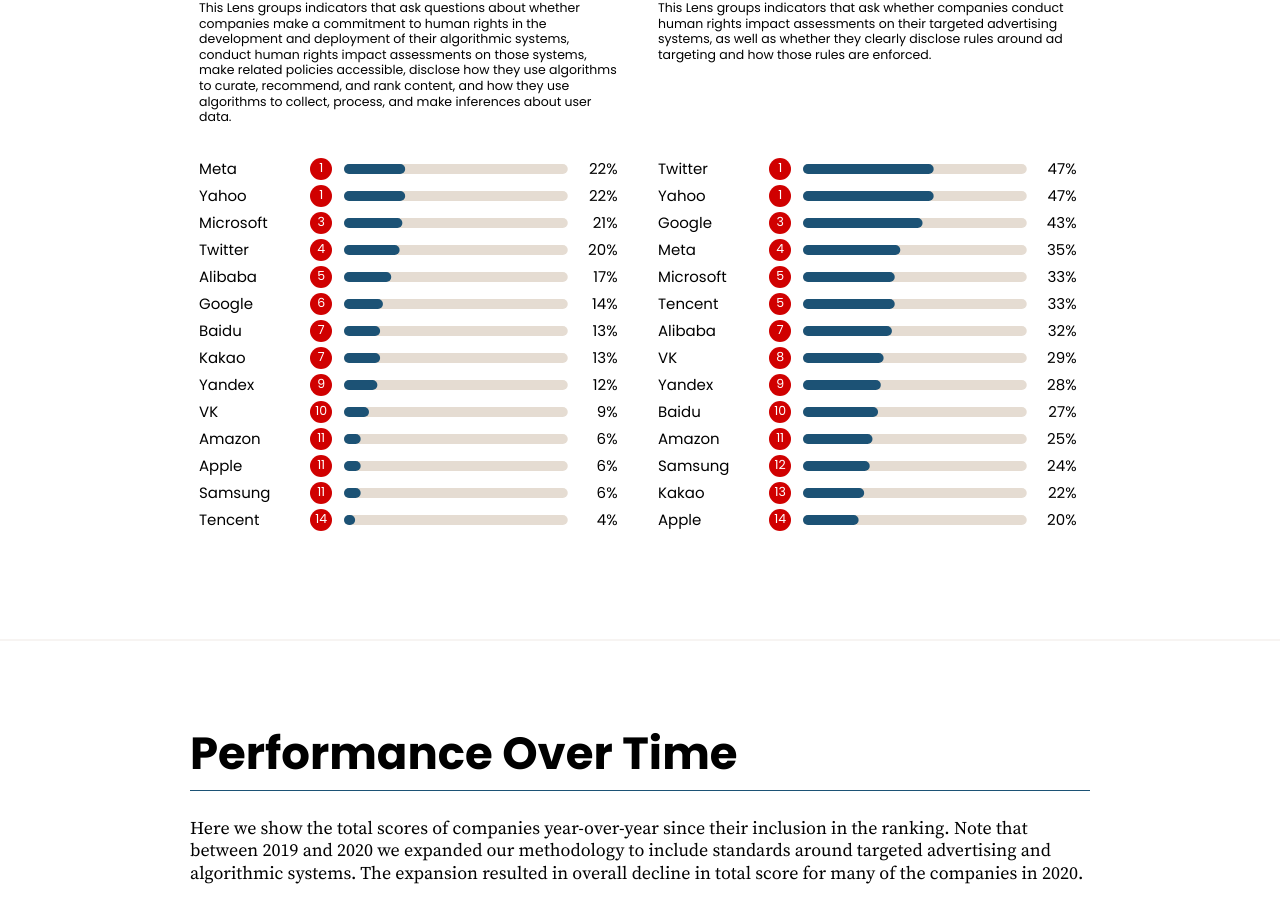
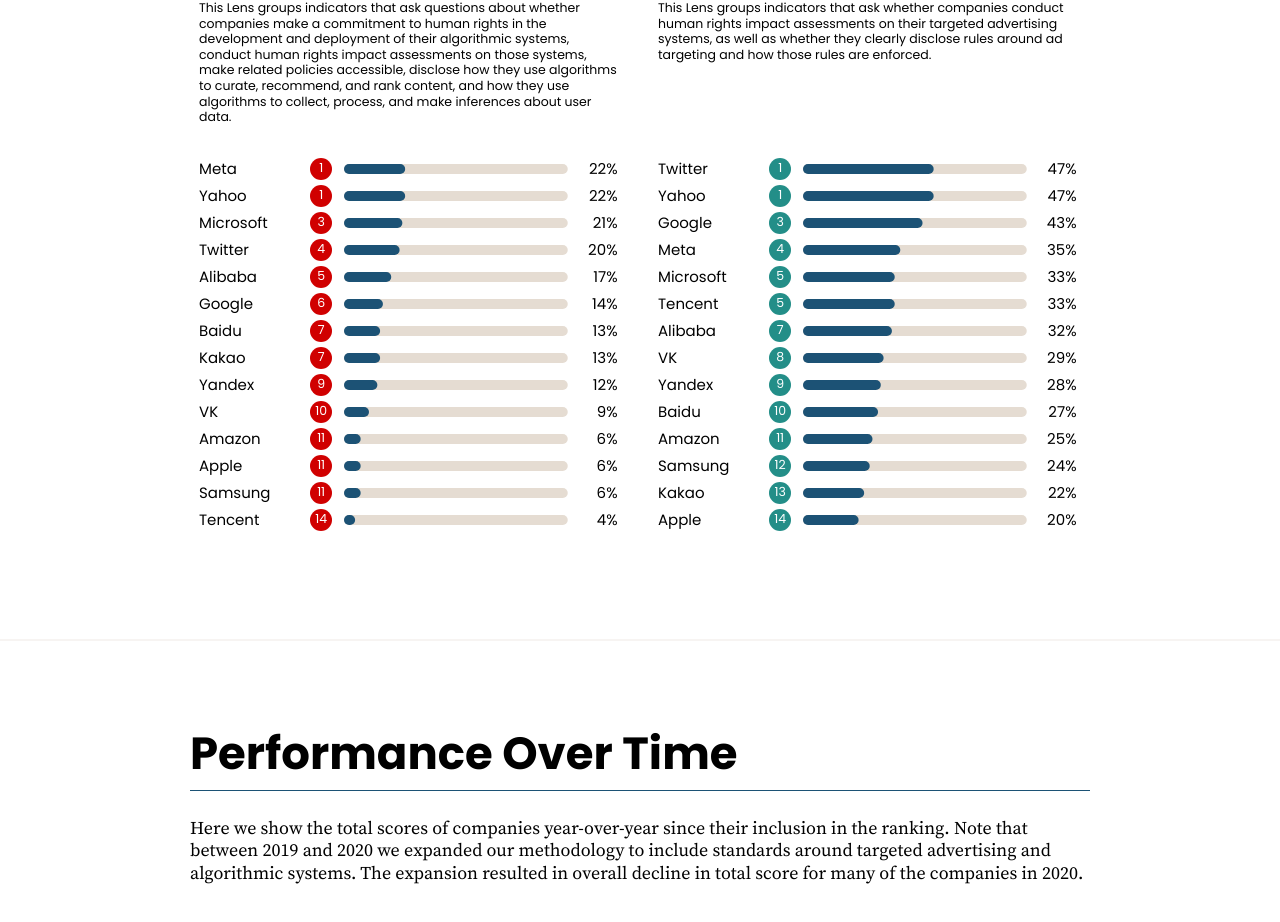
Before and after one commit to rankingdigitalrights/index2022, a Next.js app: page /explore in a window 1280 px wide. Shown: the part 1899-2821 px from the top of the page. Built offline with nearby package versions, Linux system fonts and the light colour scheme.

Commit message:
refactor: match rank color and lens color in the lens score chart

```diff
--- a/src/components/lens-score-chart.tsx
+++ b/src/components/lens-score-chart.tsx
@@ -99,6 +99,7 @@
                         })
                       : scores
                   }
+                  rankColorClass={`bg-lens-${lens}`}
                 />
               </li>
             );
--- a/src/components/rank-chart-nolabel.tsx
+++ b/src/components/rank-chart-nolabel.tsx
@@ -16,6 +16,7 @@
   ranking: ChartRanking[];
   className?: string;
   activeCompany?: string;
+  rankColorClass?: string;
   category?: IndicatorCategoryExt;
   chartHeight?: number;
   isPrint?: boolean;
@@ -25,6 +26,7 @@
   ranking,
   className,
   activeCompany,
+  rankColorClass = "bg-diff-del",
   category = "total",
   chartHeight = 10,
   isPrint = false,
@@ -59,7 +61,7 @@
 
     const rankClassName = {
       "bg-prissian": isHighlightedCompany,
-      "bg-diff-del": !isHighlightedCompany,
+      [`${rankColorClass}`]: !isHighlightedCompany,
     };
 
     const barClassName =
--- a/tailwind.config.js
+++ b/tailwind.config.js
@@ -38,6 +38,14 @@
     "fill-lens-security",
     "fill-lens-targeted-advertising",
     "fill-lens-user-agency",
+    "bg-lens-algorithmic-transparency",
+    "bg-lens-content-governance-moderation",
+    "bg-lens-data-handling",
+    "bg-lens-demands-data-censorship",
+    "bg-lens-private-requests",
+    "bg-lens-security",
+    "bg-lens-targeted-advertising",
+    "bg-lens-user-agency",
   ],
   theme: {
     extend: {
```
